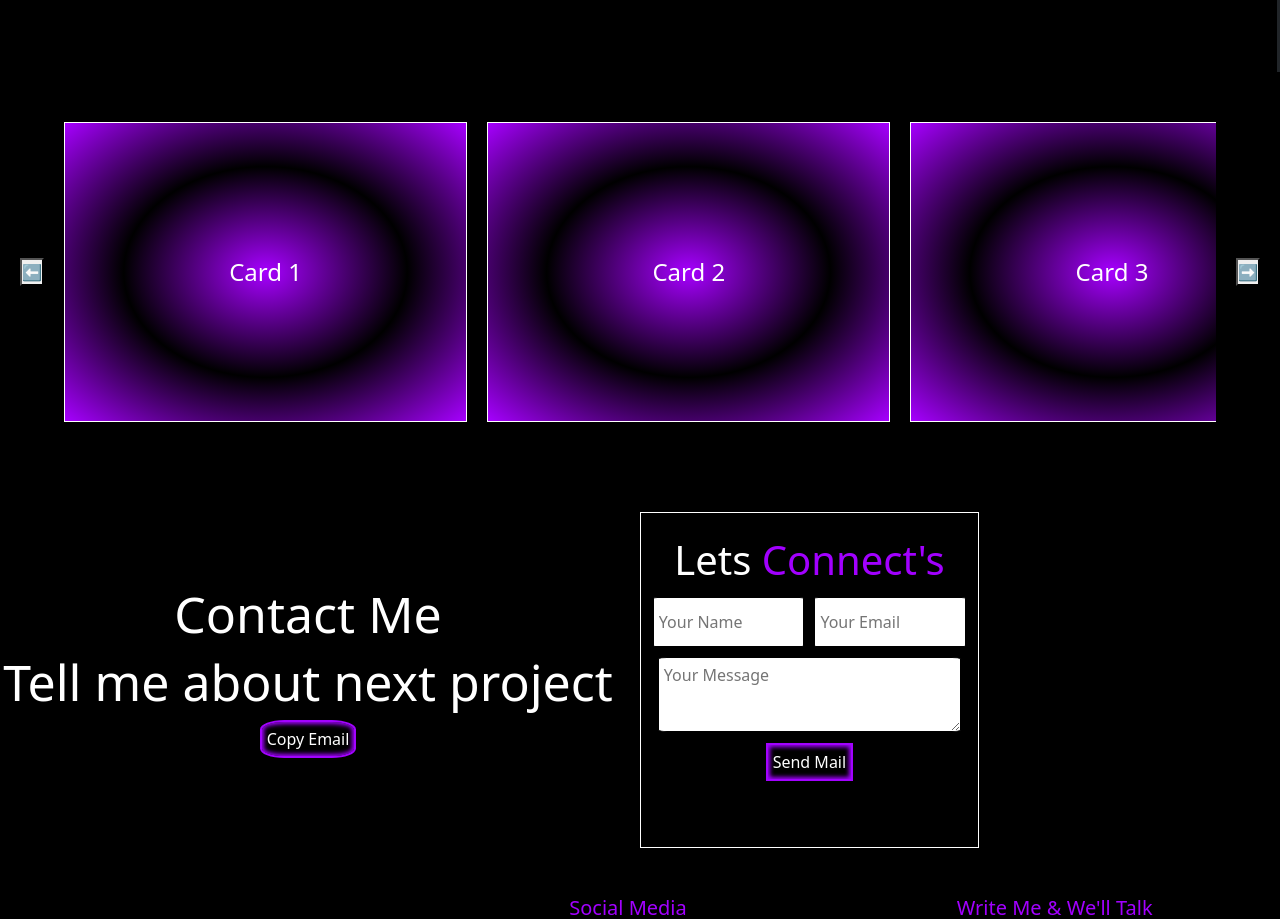
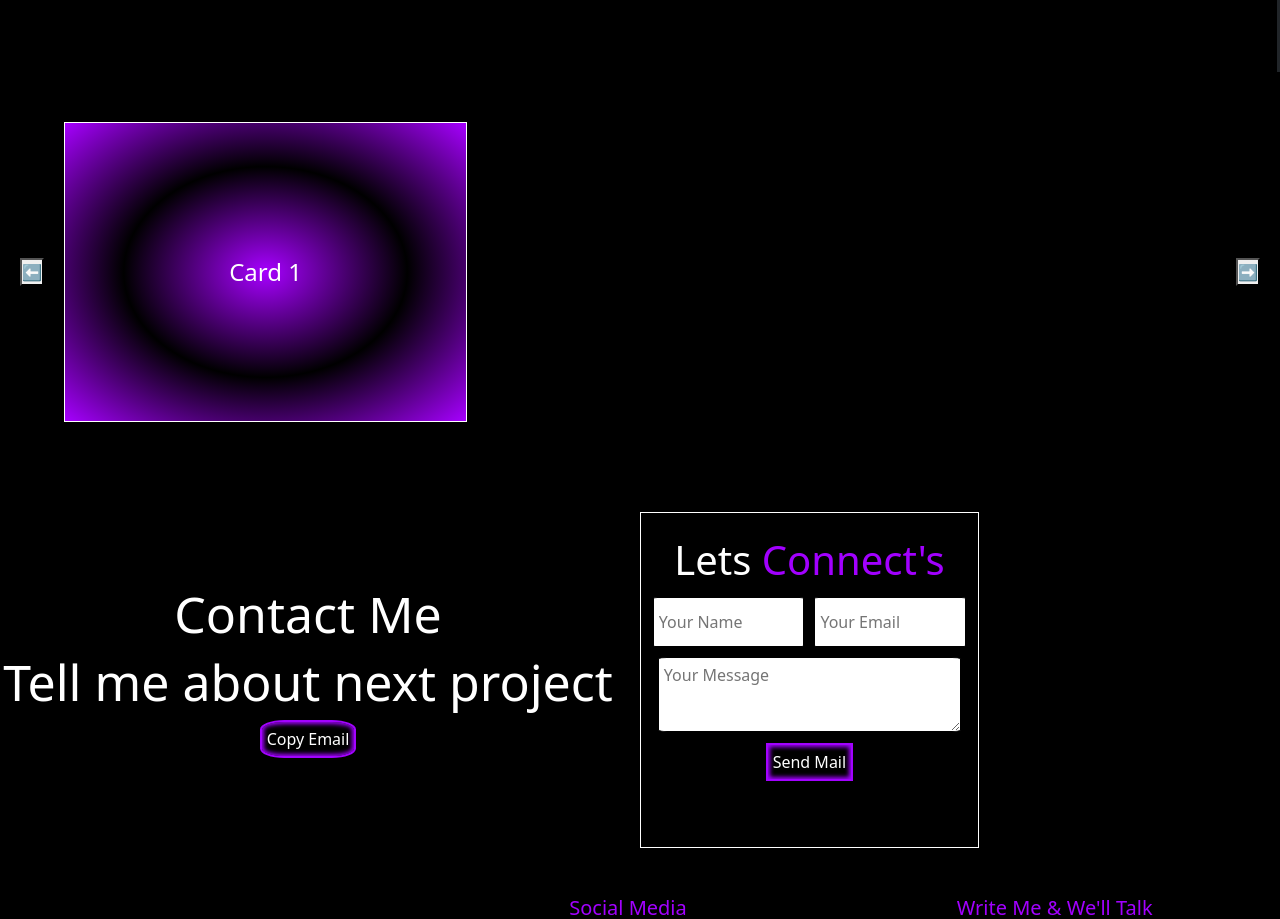
Before and after one commit to Sachin-Garg76/New-Portfolio, a React (Vite) app: page / in a window 1280 px wide. Shown: the part 1460-2379 px from the top of the page. Built offline with nearby package versions, Linux system fonts and the light colour scheme.

Commit message:
adding divs

```diff
--- a/src/Components/Projects.jsx
+++ b/src/Components/Projects.jsx
@@ -29,11 +29,7 @@ const Projects = () => {
           style={{ transform: `translateX(-${index * 35}%)` }}
         >
           <div className="Project-Card">Card 1</div>
-          <div className="Project-Card">Card 2</div>
-          <div className="Project-Card">Card 3</div>
-          <div className="Project-Card">Card 4</div>
-          <div className="Project-Card">Card 5</div>
-          <div className="Project-Card">Card 6</div>
+
         </div>
       </div>
 
```
